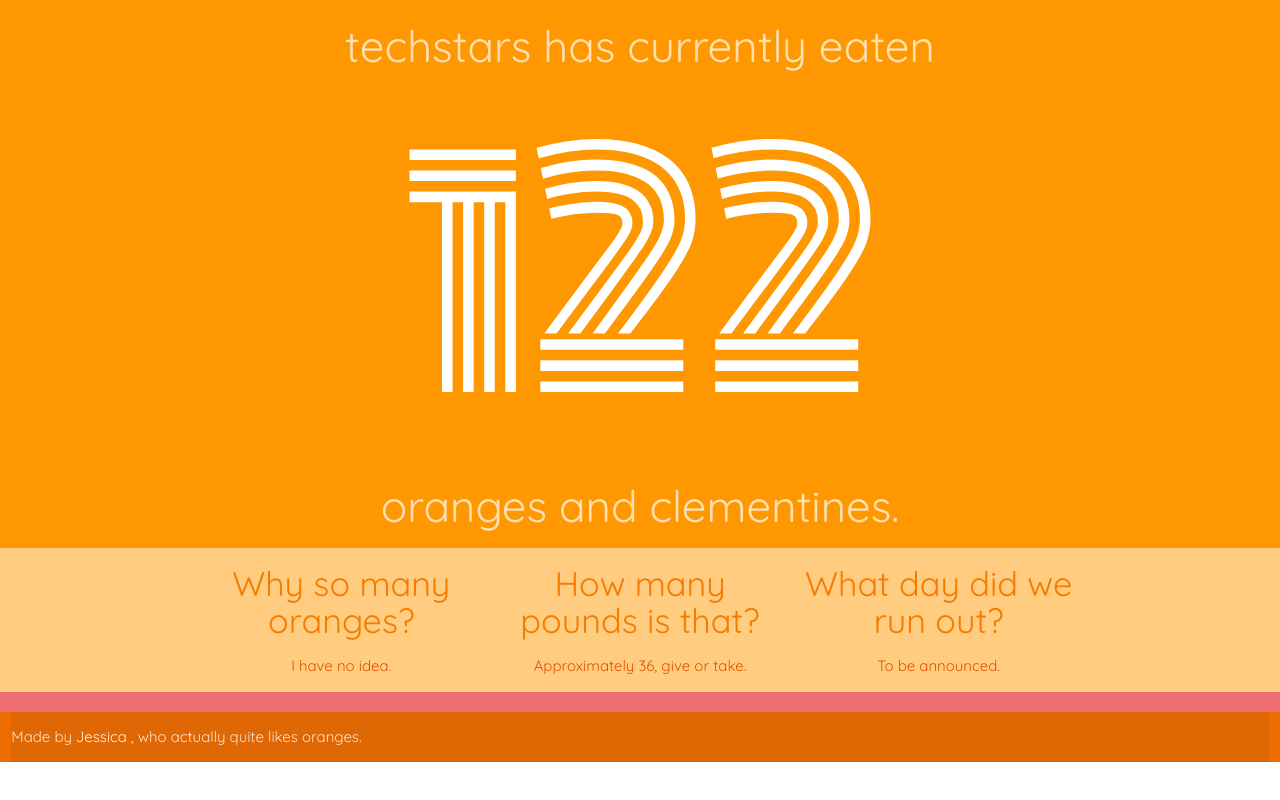
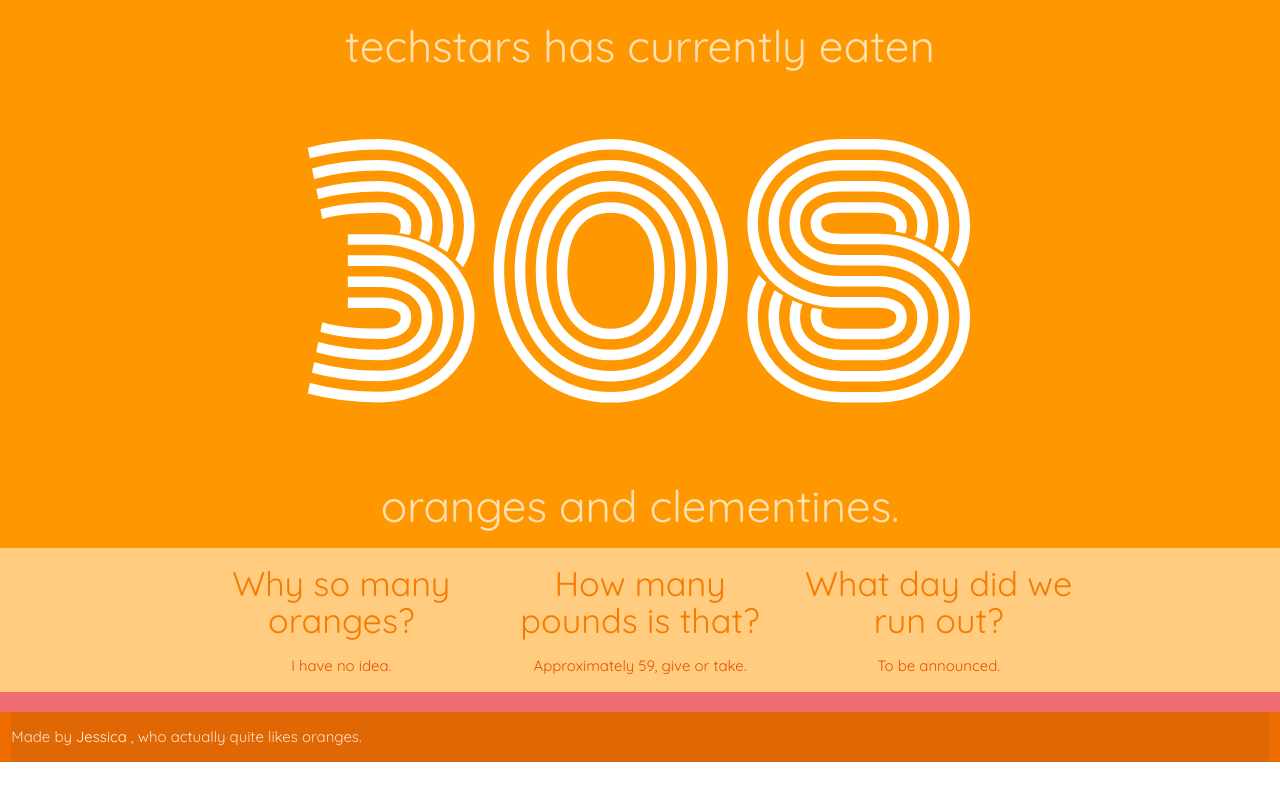
Before and after one commit to bluucat/orangetracker, a plain HTML site: page index.html in a window 1280 px wide. Drawn offline with nearby package versions, Linux system fonts and the light colour scheme.

Commit message:
orange update
308

```diff
--- a/index.html
+++ b/index.html
@@ -30,7 +30,7 @@
         <div class="row">
             <div class="col s12 orange center" id="index-banner">
                 <h3 class="orange-text text-lighten-4">techstars has currently eaten</h2>
-                <h1 class="white-text"><span class="count">122</span></h1>
+                <h1 class="white-text"><span class="count">308</span></h1>
                 <h3 class="orange-text text-lighten-4">oranges and clementines.</h2>
             </div>
         </div>
@@ -45,7 +45,7 @@
       </div>
       <div class="col l4 s12">
         <h4 class="orange-text text-darken-2">How many pounds is that?</h4>
-        <p class="orange-text text-darken-4">Approximately 36, give or take.</p>
+        <p class="orange-text text-darken-4">Approximately 59, give or take.</p>
       </div>
       <div class="col l4 s12">
         <h4 class="orange-text text-darken-2">What day did we run out?</h4>
```
